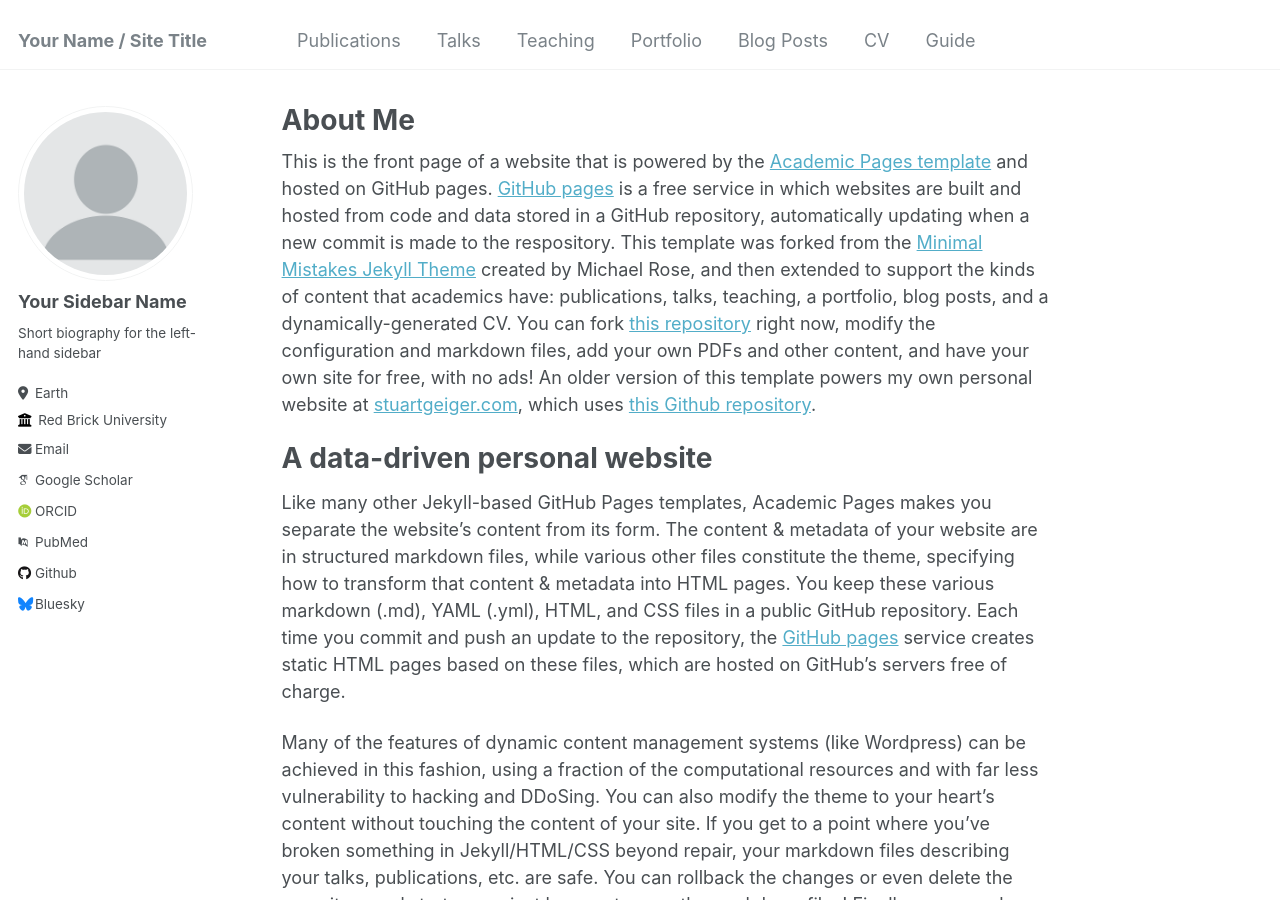
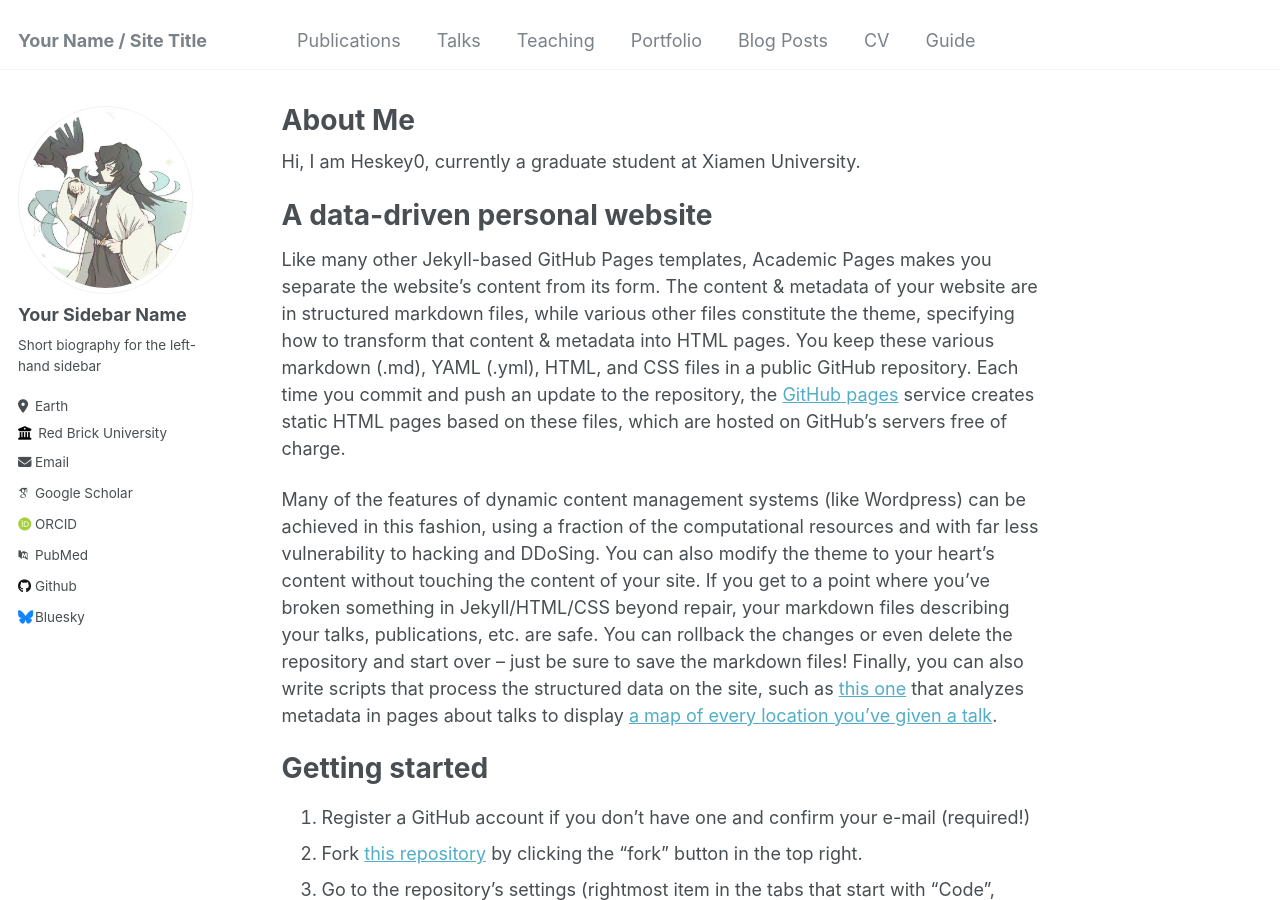
Before and after one commit to Heskey0/Heskey0.github.io, a Jekyll site: the page built from _pages/about.md, in a window 1280 px wide and 900 px high. Built offline with Jekyll 4.4.1, drawn with Linux system fonts in a browser that asks for light colours; some web fonts are replaced.

```diff
--- a/_pages/about.md
+++ b/_pages/about.md
@@ -7,7 +7,7 @@
   - /about.html
 ---
 
-This is the front page of a website that is powered by the [Academic Pages template](https://github.com/academicpages/academicpages.github.io) and hosted on GitHub pages. [GitHub pages](https://pages.github.com) is a free service in which websites are built and hosted from code and data stored in a GitHub repository, automatically updating when a new commit is made to the respository. This template was forked from the [Minimal Mistakes Jekyll Theme](https://mmistakes.github.io/minimal-mistakes/) created by Michael Rose, and then extended to support the kinds of content that academics have: publications, talks, teaching, a portfolio, blog posts, and a dynamically-generated CV. You can fork [this repository](https://github.com/academicpages/academicpages.github.io) right now, modify the configuration and markdown files, add your own PDFs and other content, and have your own site for free, with no ads! An older version of this template powers my own personal website at [stuartgeiger.com](http://stuartgeiger.com), which uses [this Github repository](https://github.com/staeiou/staeiou.github.io).
+Hi, I am Heskey0, currently a graduate student at Xiamen University.
 
 A data-driven personal website
 ======
```
Also changed, not shown: images/profile.png.
